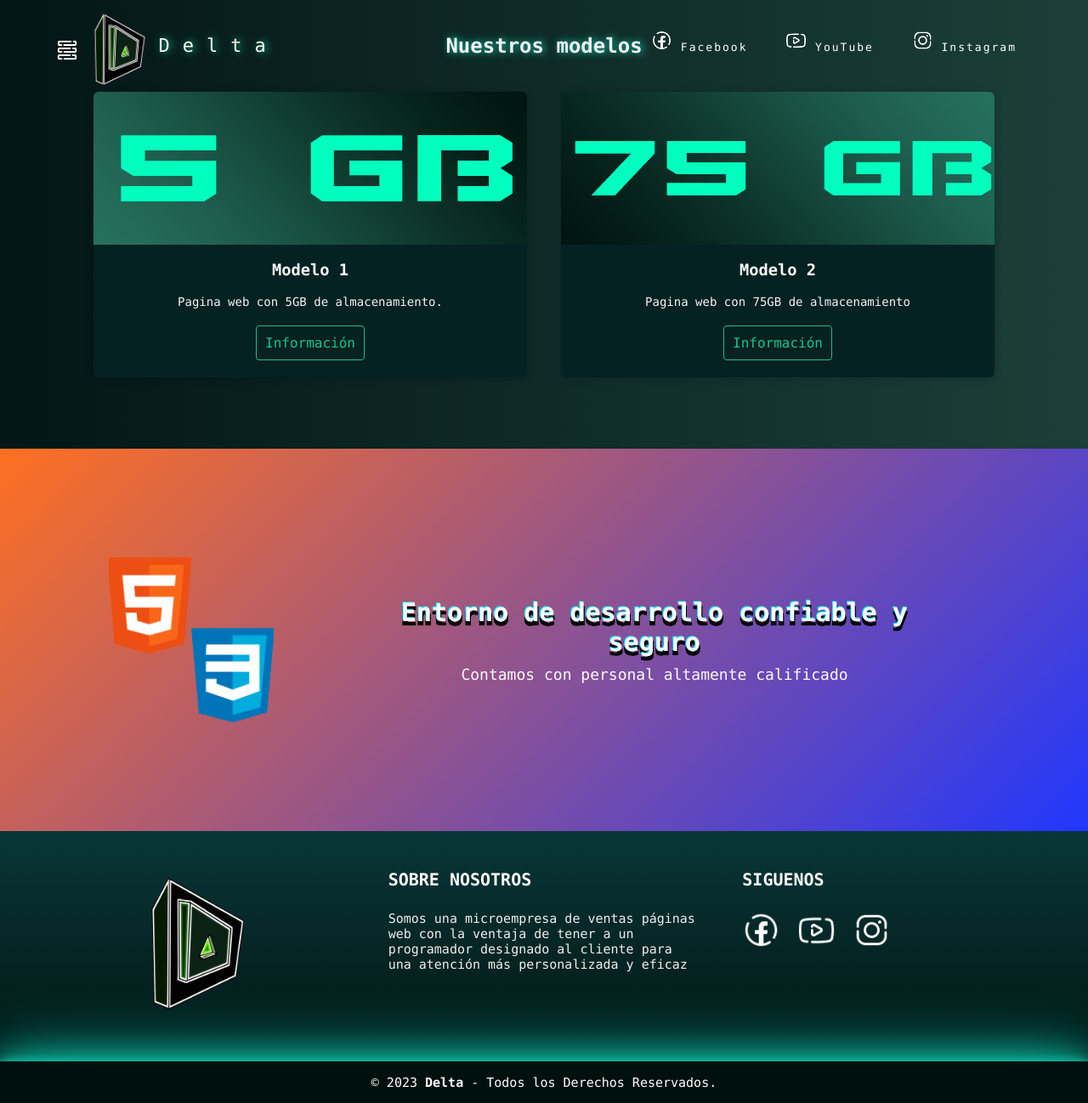
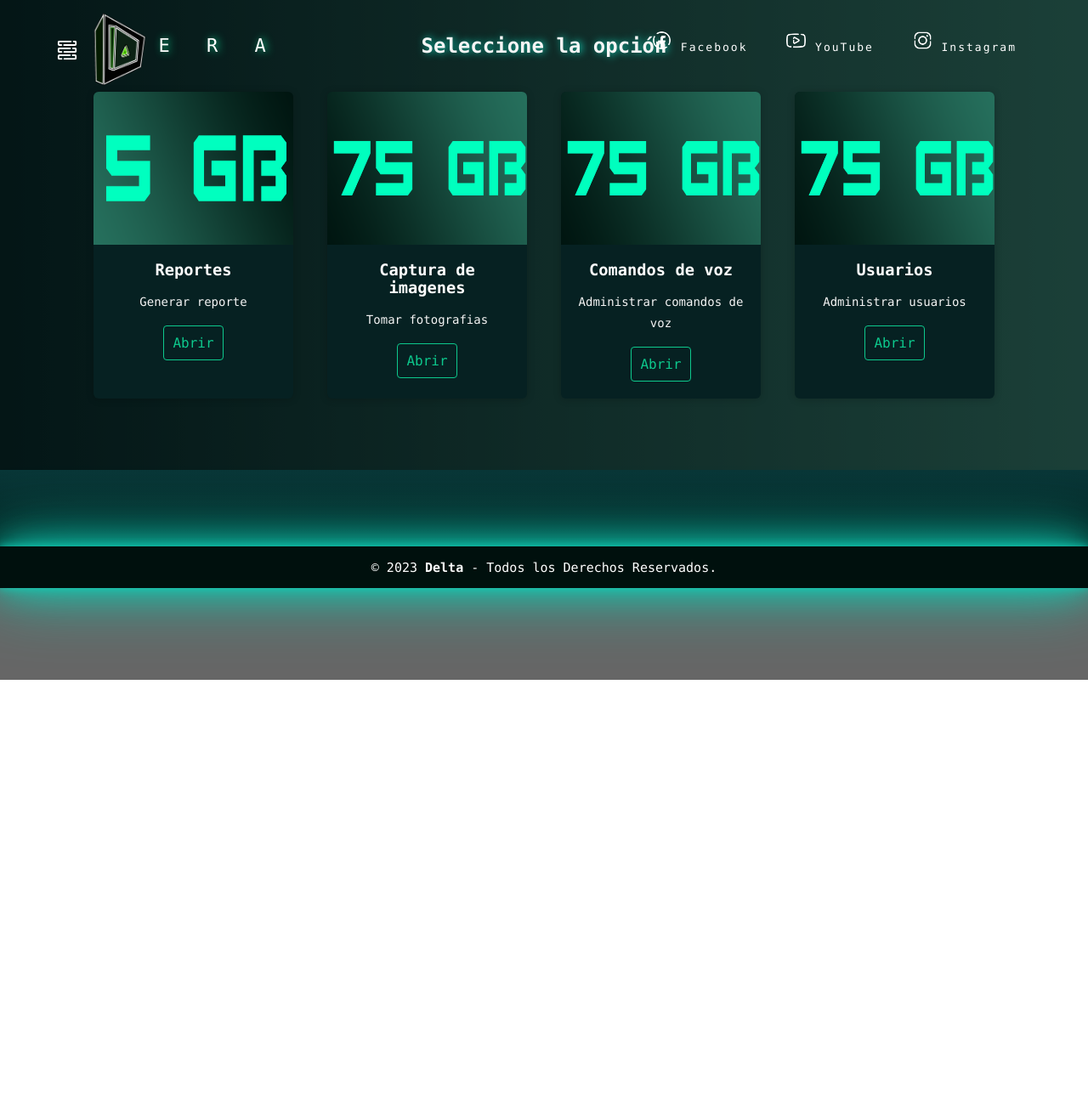
Before and after one commit to Eduard0PC/WebAppHackaton, a plain HTML site: page index.html in a window 1280 px wide. Shown: the whole page at 85% size. After the commit the page ends 800 px from the top, so only its background shows below. Drawn offline with Linux system fonts and the light colour scheme.

Commit message:
Falta acomodar cuadros

```diff
--- a/index.html
+++ b/index.html
@@ -3,7 +3,7 @@
 
 <head>
 	<meta charset="UTF-8">
-	<title>Delta</title>
+	<title>ERA</title>
 	<link rel="stylesheet" href="estilos.css">
 	<link rel="icon" href="img/logo1.png">
 	<meta name="viewport" content="width=device-width, initial-scale=1.0">
@@ -19,7 +19,7 @@
 					</label>
 				</div>
 				<img src="img/logo1.png">
-				<h1 href="index.html">Delta</h1>
+				<h1 href="index.html">E R A</h1>
 			</div>
 			<nav class="menu">
 				<!--<a target="_blank" href="index.html">
@@ -51,7 +51,7 @@
 	</div>
 	<!--Titulo de planes-->
 	<div class="title-cards">
-		<h2>Nuestros modelos</h2>
+		<h2>Seleccione la opción</h2>
 	</div>
 	<!--Planes-->
 	<div class="container-card">
@@ -61,10 +61,10 @@
 				<img src="img/5.png">
 			</figure>
 			<div class="contenido-card">
-				<h3>Modelo 1</h3>
-				<p>Pagina web con 5GB de almacenamiento.</p>
+				<h3>Reportes</h3>
+				<p>Generar reporte</p>
 				<label for="btn-modal">
-				<a>Información</a>
+				<a>Abrir</a>
 				</label>
 			</div>
 		</div>
@@ -73,10 +73,34 @@
 				<img src="img/75.png">
 			</figure>
 			<div class="contenido-card">
-				<h3>Modelo 2</h3>
-				<p>Pagina web con 75GB de almacenamiento</p>
+				<h3>Captura de imagenes</h3>
+				<p>Tomar fotografias</p>
 				<label for="btn-modal">
-				<a>Información</a>
+				<a>Abrir</a>
+				</label>
+			</div>
+		</div>
+		<div class="card">
+			<figure>
+				<img src="img/75.png">
+			</figure>
+			<div class="contenido-card">
+				<h3>Comandos de voz</h3>
+				<p>Administrar comandos de voz</p>
+				<label for="btn-modal">
+				<a>Abrir</a>
+				</label>
+			</div>
+		</div>
+		<div class="card">
+			<figure>
+				<img src="img/75.png">
+			</figure>
+			<div class="contenido-card">
+				<h3>Usuarios</h3>
+				<p>Administrar usuarios</p>
+				<label for="btn-modal">
+				<a>Abrir</a>
 				</label>
 			</div>
 		</div>
@@ -91,20 +115,13 @@
 			}
 		});
 	</script>
-	<div class="banner4">
-		<img src="img/banner05.png" alt="Imagen del banner">
-		<div class="content">
-			<h1>Entorno de desarrollo confiable y seguro</h1>
-			<p>Contamos con personal altamente calificado</p>
-		</div>
-	</div>
 	<!--Ventana Modal-->
 	<input type="checkbox" id="btn-modal">
 	<div class="container-modal">
 		<div class="content-modal">
 			<h2>¡Próximamente!</h2>
-			<p>Aún estamos en fase de desarrollo
-				¡Gracias por interesarte en Delta!
+			<p>tu tranqui
+				como un sabioo dijo...nose que dijo, pero apuesto a que algo sabio
 			</p>
 			<div class="btn-cerrar">
 				<label for="btn-modal">Cerrar</label>
@@ -115,32 +132,6 @@
 	<!--::::Pie de Pagina::::::-->
 	<footer class="pie-pagina">
 		<div class="grupo-1">
-			<div class="box">
-				<figure>
-					<a href="#">
-						<img src="img/logo1.png" alt="Logo delta">
-					</a>
-				</figure>
-			</div>
-			<div class="box">
-				<h2>SOBRE NOSOTROS</h2>
-				<p>Somos una microempresa de ventas páginas web con la ventaja de tener a un programador designado al
-					cliente para una atención más personalizada y eficaz</p>
-			</div>
-			<div class="box">
-				<h2>SIGUENOS</h2>
-				<div class="red-social">
-					<a href="https://www.facebook.com/" class="fa fa-facebook">
-						<img src="img/icon4.png">
-					</a>
-					<a href="https://www.youtube.com/" class="fa fa-youtube">
-						<img src="img/icon2.png">
-					</a>
-					<a href="https://www.instagram.com/" class="fa fa-instagram">
-						<img src="img/icon3.png">
-					</a>
-				</div>
-			</div>
 		</div>
 		<div class="grupo-2">
 			<small>&copy; 2023 <b>Delta</b> - Todos los Derechos Reservados.</small>
```
